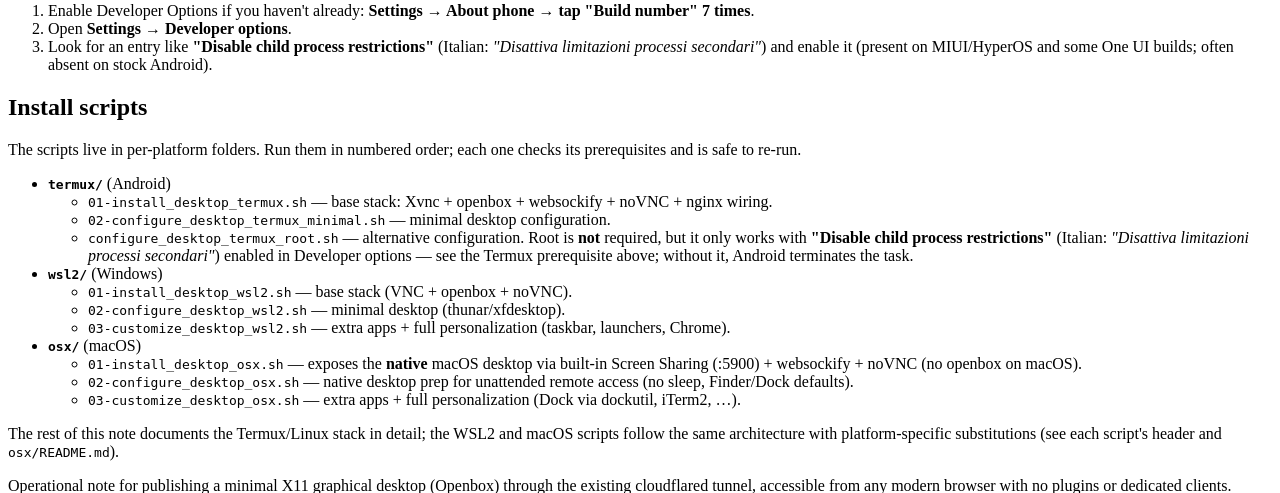
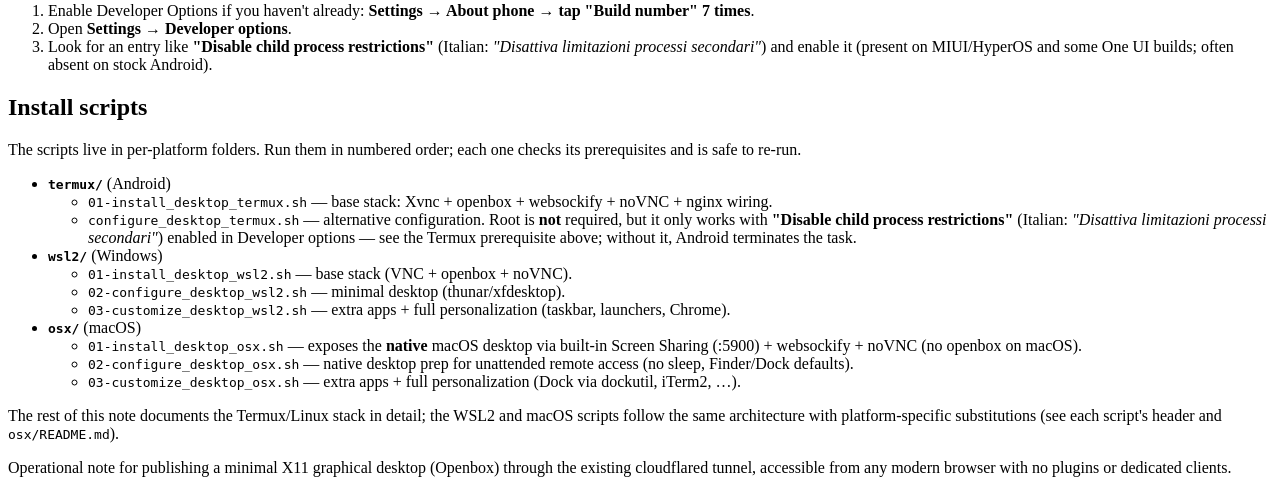
Before and after one commit to federweb/plexum-net, a PHP site: page /desktop/ in a window 1280 px wide. Shown: the part 202-695 px from the top of the page. Run offline with PHP 8.4, Linux system fonts and the light colour scheme.

Commit message:
add stable termux build for remote desktop

```diff
--- a/desktop/index.html
+++ b/desktop/index.html
@@ -33,9 +33,8 @@ order; each one checks its prerequisites and is safe to re-run.</p>
 <ul>
 <li><code>01-install_desktop_termux.sh</code> — base stack: Xvnc +
 openbox + websockify + noVNC + nginx wiring.</li>
-<li><code>02-configure_desktop_termux_minimal.sh</code> — minimal
-desktop configuration.</li>
-<li><code>configure_desktop_termux_root.sh</code> — alternative
+
+<li><code>configure_desktop_termux.sh</code> — alternative
 configuration. Root is <strong>not</strong> required, but it only works
 with <strong>"Disable child process restrictions"</strong> (Italian:
 <em>"Disattiva limitazioni processi secondari"</em>) enabled in
--- a/index.php
+++ b/index.php
@@ -537,7 +537,7 @@ if ($np_node_id && file_exists($np_directory_file)) {
             <div class="card-icon">&#x1F3A5;</div>
             <div>
                 <div class="card-title">Meet</div>
-                <div class="card-desc">Video and voice meetings. Create or join a room and connect face-to-face directly from your browser.</div>
+                <div class="card-desc">Video and voice meetings. Create or join a room and connect P2P behind NAT directly from your browser.</div>
             </div>
             <div class="card-arrow">Open &rarr;</div>
         </a>
```
Also changed, not shown: 4 other files.
